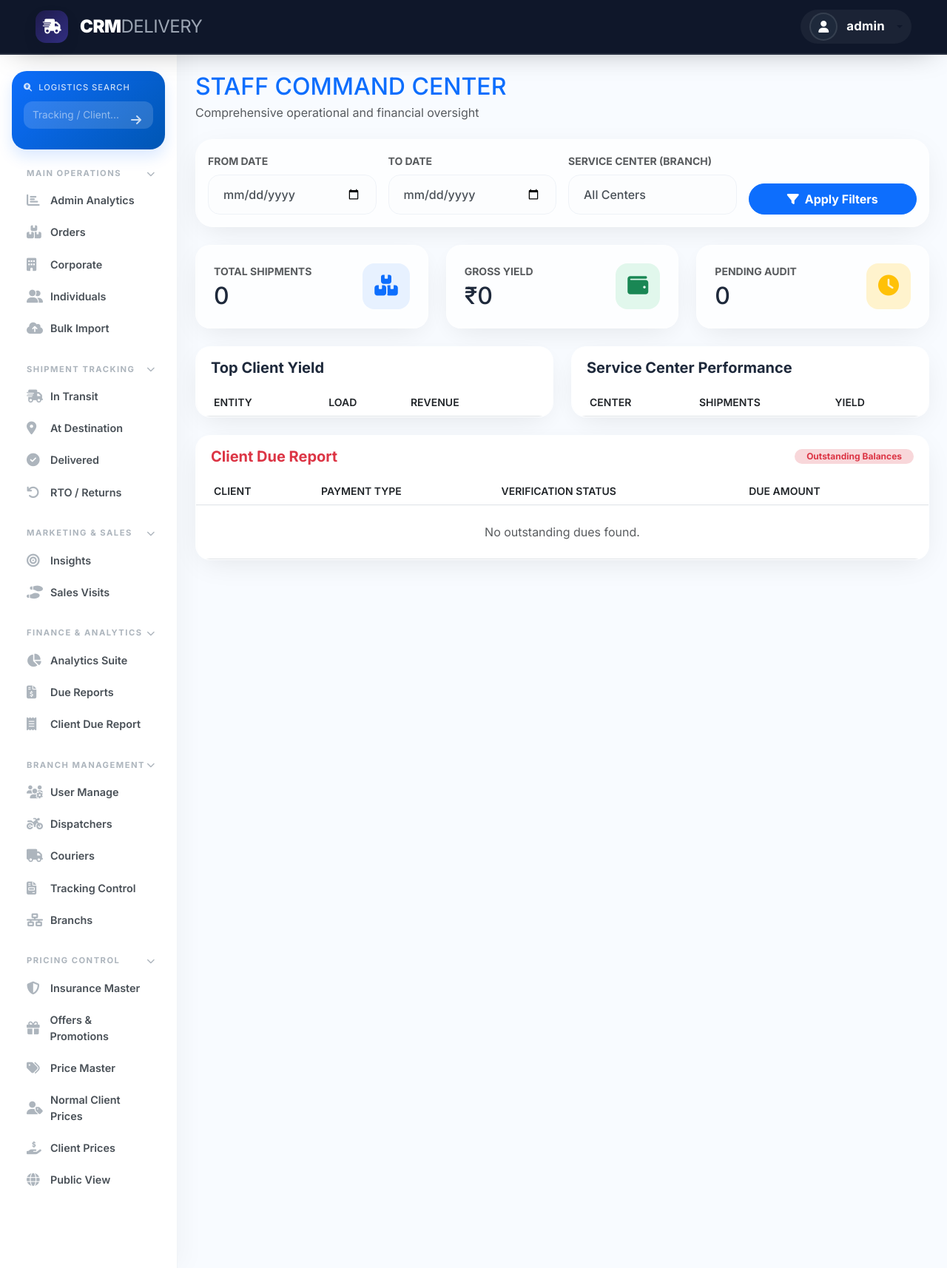
After one commit to fillyourformsweb/crmdeliv, a Flask app: page /staff-dashboard in a window 1280 px wide. The commit adds this page. Shown: the whole page at 74% size. Run offline with Flask 3, Linux system fonts and the light colour scheme; a user stored in the database is signed in; lists and menus that the app fills with data are empty; some libraries are stand-ins or nearby versions.

Commit message:
mlmlkjnjbhghnngv

```diff
--- a/app.py
+++ b/app.py
@@ -426,8 +426,8 @@ def login():
                 flash('Your account is deactivated. Contact admin.', 'error')
                 return render_template('login.html')
 
-            if user.role not in ['admin', 'manager', 'customer']:
-                flash('Login access is restricted to Administrators and Managers.', 'error')
+            if user.role not in ['admin', 'manager', 'staff', 'delivery', 'customer']:
+                flash('Access restricted for this role.', 'error')
                 return render_template('login.html')
 
             login_user(user, remember=True)
@@ -459,6 +459,8 @@ def dashboard():
         return redirect(url_for('customer_dashboard'))
     if current_user.role == 'admin':
         return redirect(url_for('admin_dashboard'))
+    if current_user.role == 'staff' or current_user.role == 'manager':
+        return redirect(url_for('staff_dashboard'))
     # Get statistics
     total_orders = Order.query.count()
     pending_orders = Order.query.filter_by(status='pending').count()
@@ -481,6 +483,67 @@ def dashboard():
                          delivery_personnel=delivery_personnel)
 
 
+@app.route('/staff-dashboard')
+@login_required
+@staff_required
+def staff_dashboard():
+    from sqlalchemy import func, desc
+    from datetime import datetime, timedelta
+
+    # Filters
+    date_from = request.args.get('date_from')
+    date_to = request.args.get('date_to')
+    branch_id = request.args.get('branch_id', type=int)
+
+    query = Order.query
+
+    if date_from:
+        query = query.filter(Order.created_at >= datetime.strptime(date_from, '%Y-%m-%d'))
+    if date_to:
+        query = query.filter(Order.created_at <= datetime.strptime(date_to, '%Y-%m-%d') + timedelta(days=1))
+    if branch_id:
+        query = query.filter_by(branch_id=branch_id)
+
+    # Basic Stats
+    total_orders = query.count()
+    total_revenue = query.with_entities(func.sum(Order.total_amount)).scalar() or 0
+    pending_orders = query.filter_by(status='pending').count()
+
+    # Top Clients (by order count)
+    top_clients = db.session.query(
+        Client.name,
+        func.count(Order.id).label('order_count'),
+        func.sum(Order.total_amount).label('total_spent')
+    ).join(Order).group_by(Client.id).order_by(desc('order_count')).limit(5).all()
+
+    # Client Due Report (Unpaid orders)
+    client_dues = db.session.query(
+        Client.name,
+        func.sum(Order.total_amount - Order.received_amount).label('due_amount')
+    ).join(Order).filter(Order.payment_status != 'paid').group_by(Client.id).having(func.sum(Order.total_amount - Order.received_amount) > 0).all()
+
+    # Branch-wise (Center-wise) Analysis
+    branch_stats = db.session.query(
+        Branch.name,
+        func.count(Order.id).label('order_count'),
+        func.sum(Order.total_amount).label('revenue')
+    ).join(Order).group_by(Branch.id).all()
+
+    branches = Branch.query.all()
+
+    return render_template('staff_dashboard.html',
+                         total_orders=total_orders,
+                         total_revenue=total_revenue,
+                         pending_orders=pending_orders,
+                         top_clients=top_clients,
+                         client_dues=client_dues,
+                         branch_stats=branch_stats,
+                         branches=branches,
+                         date_from=date_from,
+                         date_to=date_to,
+                         selected_branch=branch_id)
+
+
 @app.route('/admin-dashboard')
 @login_required
 @admin_required
@@ -498,6 +561,9 @@ def admin_dashboard():
 
     # Filter by date for dynamic stats
     recent_shipments = Order.query.filter(Order.created_at >= start_date).count()
+
+
+
     recent_revenue = db.session.query(func.sum(Order.total_amount)).filter(Order.created_at >= start_date).scalar() or 0
 
     # Top Customers
@@ -598,6 +664,62 @@ def admin_dashboard():
                          daily_revenue=daily_revenue,
                          status_dist=status_dist,
                          days_filter=days_filter)
+
+
+@app.route('/api/search/suggestions')
+@login_required
+def search_suggestions():
+    query = request.args.get('q', '').strip()
+    if not query or len(query) < 1:
+        return jsonify([])
+
+    # Search Orders (by Tracking Number)
+    orders = Order.query.filter(
+        Order.receipt_number.ilike(f'%{query}%')
+    ).limit(3).all()
+
+    # Search Individual Customers (from orders, distinct by phone/name)
+    individuals = db.session.query(
+        Order.customer_name,
+        Order.customer_phone
+    ).filter(
+        (Order.order_type == 'walkin') &
+        ((Order.customer_name.ilike(f'%{query}%')) | (Order.customer_phone.ilike(f'%{query}%')))
+    ).distinct().limit(3).all()
+
+    # Search Corporate Clients
+    clients = Client.query.filter(
+        (Client.name.ilike(f'%{query}%')) |
+        (Client.company_name.ilike(f'%{query}%'))
+    ).limit(3).all()
+
+    suggestions = []
+
+    for o in orders:
+        suggestions.append({
+            'type': 'Shipment',
+            'label': f'📦 {o.receipt_number} - {o.customer_name}',
+            'value': o.receipt_number,
+            'url': url_for('order_details', id=o.id) if current_user.role != 'customer' else url_for('tracking', receipt=o.receipt_number)
+        })
+
+    for name, phone in individuals:
+        suggestions.append({
+            'type': 'Individual',
+            'label': f'👤 {name} ({phone})',
+            'value': name,
+            'url': url_for('customers') + f'?search={name}'
+        })
+
+    for c in clients:
+        suggestions.append({
+            'type': 'Corporate',
+            'label': f'🏢 {c.name}',
+            'value': c.name,
+            'url': url_for('clients', search=c.name)
+        })
+
+    return jsonify(suggestions)
 
 
 @app.route('/customer/dashboard')
--- a/templates/base.html
+++ b/templates/base.html
@@ -90,8 +118,9 @@
                 <h6><i class="fas fa-search-location me-2"></i>Logistics Search</h6>
                 <form action="{{ url_for('tracking') }}" method="GET">
                     <div class="position-relative">
-                        <input type="text" name="receipt_number" class="sidebar-track-input"
-                            placeholder="Tracking Number..." required>
+                        <input type="text" id="sidebarSearch" name="receipt_number" class="sidebar-track-input autocomplete-search"
+                            placeholder="Tracking / Client..." required autocomplete="off">
+                        <div class="search-suggestions-container d-none"></div>
                         <button type="submit"
                             class="position-absolute end-0 top-0 h-100 border-0 bg-transparent text-white pe-3 opacity-75">
                             <i class="fas fa-arrow-right"></i>
@@ -111,7 +140,7 @@
 
                 <div class="sidebar-section-content" id="mainOpsContent">
                     {% if current_user.role != 'admin' %}
-                    <a href="{{ url_for('dashboard') }}" class="sidebar-link {{ 'active' if request.endpoint == 'dashboard' }}">
+                    <a href="{{ url_for('dashboard') }}" class="sidebar-link {{ 'active' if request.endpoint in ['dashboard', 'staff_dashboard'] }}">
                         <i class="fas fa-chart-line"></i>
                         <span>Dashboard</span>
                     </a>
@@ -195,7 +224,7 @@
                 </div>
             </div>
 
-            {% if current_user.role in ['admin', 'manager'] %}
+            {% if current_user.role in ['admin', 'manager', 'staff'] %}
 
             <!-- Finance & Analytics - Collapsible -->
             <div class="sidebar-section-group">
@@ -468,6 +497,50 @@
             }
         });
 
+        // 5. Global Search Suggestions Logic (Improved)
+        function initAutocomplete() {
+            document.querySelectorAll('.autocomplete-search').forEach(input => {
+                const container = input.parentElement.querySelector('.search-suggestions-container');
+                let timeout;
+
+                input.addEventListener('input', () => {
+                    clearTimeout(timeout);
+                    const query = input.value.trim();
+
+                    if (query.length < 1) {
+                        container?.classList.add('d-none');
+                        return;
+                    }
+
+                    timeout = setTimeout(() => {
+                        fetch(`/api/search/suggestions?q=${encodeURIComponent(query)}`)
+                            .then(res => res.json())
+                            .then(data => {
+                                if (data && data.length > 0) {
+                                    container.innerHTML = data.map(item => `
+                                        <a href="${item.url}" class="suggestion-item">
+                                            <div class="suggestion-type">${item.type}</div>
+                                            <div>${item.label}</div>
+                                        </a>
+                                    `).join('');
+                                    container.classList.remove('d-none');
+                                } else {
+                                    container.classList.add('d-none');
+                                }
+                            });
+                    }, 200); // Faster 200ms debounce
+                });
+
+                // Close on click outside
+                document.addEventListener('click', (e) => {
+                    if (!input.contains(e.target) && !container?.contains(e.target)) {
+                        container?.classList.add('d-none');
+                    }
+                });
+            });
+        }
+
+        initAutocomplete();
 
     </script>
     <script src="{{ url_for('static', filename='js/main.js') }}"></script>
--- a/templates/clients.html
+++ b/templates/clients.html
@@ -11,7 +11,11 @@
             </h2>
             <p class="text-muted mb-0">Manage corporate partners and billing agreements</p>
         </div>
-        <div class="d-flex gap-2">
+        <div class="d-flex gap-3 align-items-center">
+            <div class="position-relative" style="width: 250px;">
+                <input type="text" class="form-control autocomplete-search" placeholder="Search Clients..." autocomplete="off">
+                <div class="search-suggestions-container d-none"></div>
+            </div>
             <a href="{{ url_for('add_client') }}" class="luxury-btn btn btn-primary">
                 <i class="fas fa-plus-circle me-1"></i> Add New Client
             </a>
--- a/templates/customers.html
+++ b/templates/customers.html
@@ -53,9 +53,9 @@
                         <button class="btn btn-outline-primary btn-sm" type="button" data-bs-toggle="collapse" data-bs-target="#filterCollapse">
                             <i class="fas fa-filter me-1"></i> Advanced Filters
                         </button>
-                        <div class="input-group input-group-sm" style="width: 250px;">
-                            <input type="text" id="customerSearch" class="form-control" placeholder="Search name/phone/email...">
-                            <span class="input-group-text bg-primary text-white border-primary"><i class="fas fa-search"></i></span>
+                        <div class="position-relative" style="width: 250px;">
+                            <input type="text" id="customerSearch" class="form-control autocomplete-search" placeholder="Quick Search..." autocomplete="off">
+                            <div class="search-suggestions-container d-none"></div>
                         </div>
                     </div>
                 </div>
--- /dev/null
+++ b/templates/staff_dashboard.html
@@ -0,0 +1,221 @@
+{% extends "base.html" %}
+
+{% block title %}Staff Dashboard - Logistics Intelligence{% endblock %}
+
+{% block extra_css %}
+<style>
+    .report-card {
+        transition: all 0.3s ease;
+        border-radius: 1.25rem;
+    }
+    .report-card:hover {
+        transform: translateY(-5px);
+        box-shadow: 0 15px 35px rgba(0,0,0,0.1) !important;
+    }
+    .luxury-input {
+        border-radius: 0.75rem;
+        border: 1.5px solid #eef2f7;
+        padding: 0.6rem 1rem;
+    }
+    .luxury-input:focus {
+        border-color: #0d6efd;
+        box-shadow: 0 0 0 0.25rem rgba(13,110,253,0.05);
+    }
+</style>
+{% endblock %}
+
+{% block content %}
+<div class="col-12 page-reveal">
+    <div class="mb-4">
+        <h2 class="fw-black text-primary mb-1">STAFF COMMAND CENTER</h2>
+        <p class="text-muted">Comprehensive operational and financial oversight</p>
+    </div>
+
+    <!-- Filter Suite -->
+    <div class="luxury-card mb-4">
+        <div class="card-body p-3">
+            <form method="GET" action="{{ url_for('staff_dashboard') }}" class="row g-3">
+                <div class="col-md-3">
+                    <label class="form-label small fw-bold text-uppercase text-muted">From Date</label>
+                    <input type="date" name="date_from" class="form-control luxury-input" value="{{ date_from }}">
+                </div>
+                <div class="col-md-3">
+                    <label class="form-label small fw-bold text-uppercase text-muted">To Date</label>
+                    <input type="date" name="date_to" class="form-control luxury-input" value="{{ date_to }}">
+                </div>
+                <div class="col-md-3">
+                    <label class="form-label small fw-bold text-uppercase text-muted">Service Center (Branch)</label>
+                    <select name="branch_id" class="form-select luxury-input">
+                        <option value="">All Centers</option>
+                        {% for branch in branches %}
+                        <option value="{{ branch.id }}" {% if selected_branch == branch.id %}selected{% endif %}>{{ branch.name }}</option>
+                        {% endfor %}
+                    </select>
+                </div>
+                <div class="col-md-3 d-flex align-items-end">
+                    <button type="submit" class="btn btn-primary w-100 rounded-pill py-2 fw-bold">
+                        <i class="fas fa-filter me-2"></i>Apply Filters
+                    </button>
+                </div>
+            </form>
+        </div>
+    </div>
+
+    <!-- Stats Summary -->
+    <div class="row g-4 mb-4">
+        <div class="col-md-4">
+            <div class="luxury-card report-card p-4">
+                <div class="d-flex justify-content-between align-items-center">
+                    <div>
+                        <p class="text-muted small fw-bold text-uppercase mb-1">Total Shipments</p>
+                        <h2 class="fw-black mb-0">{{ total_orders }}</h2>
+                    </div>
+                    <div class="bg-primary-subtle p-3 rounded-4">
+                        <i class="fas fa-boxes fs-3 text-primary"></i>
+                    </div>
+                </div>
+            </div>
+        </div>
+        <div class="col-md-4">
+            <div class="luxury-card report-card p-4">
+                <div class="d-flex justify-content-between align-items-center">
+                    <div>
+                        <p class="text-muted small fw-bold text-uppercase mb-1">Gross Yield</p>
+                        <h2 class="fw-black mb-0">₹{{ "{:,.0f}".format(total_revenue) }}</h2>
+                    </div>
+                    <div class="bg-success-subtle p-3 rounded-4">
+                        <i class="fas fa-wallet fs-3 text-success"></i>
+                    </div>
+                </div>
+            </div>
+        </div>
+        <div class="col-md-4">
+            <div class="luxury-card report-card p-4">
+                <div class="d-flex justify-content-between align-items-center">
+                    <div>
+                        <p class="text-muted small fw-bold text-uppercase mb-1">Pending Audit</p>
+                        <h2 class="fw-black mb-0">{{ pending_orders }}</h2>
+                    </div>
+                    <div class="bg-warning-subtle p-3 rounded-4">
+                        <i class="fas fa-clock fs-3 text-warning"></i>
+                    </div>
+                </div>
+            </div>
+        </div>
+    </div>
+
+    <div class="row g-4">
+        <!-- Top Clients -->
+        <div class="col-lg-6">
+            <div class="luxury-card report-card h-100">
+                <div class="card-header bg-white border-0 py-3">
+                    <h5 class="mb-0 fw-bold">Top Client Yield</h5>
+                </div>
+                <div class="table-responsive">
+                    <table class="table table-hover align-middle mb-0">
+                        <thead class="bg-light">
+                            <tr class="small fw-bold text-muted text-uppercase">
+                                <th class="ps-4">Entity</th>
+                                <th>Load</th>
+                                <th class="pe-4">Revenue</th>
+                            </tr>
+                        </thead>
+                        <tbody>
+                            {% for client in top_clients %}
+                            <tr>
+                                <td class="ps-4 fw-bold">{{ client.name }}</td>
+                                <td>{{ client.order_count }} units</td>
+                                <td class="pe-4 fw-black">₹{{ "{:,.0f}".format(client.total_spent) }}</td>
+                            </tr>
+                            {% endfor %}
+                        </tbody>
+                    </table>
+                </div>
+            </div>
+        </div>
+
+        <!-- Center Performance -->
+        <div class="col-lg-6">
+            <div class="luxury-card report-card h-100">
+                <div class="card-header bg-white border-0 py-3">
+                    <h5 class="mb-0 fw-bold">Service Center Performance</h5>
+                </div>
+                <div class="table-responsive">
+                    <table class="table table-hover align-middle mb-0">
+                        <thead class="bg-light">
+                            <tr class="small fw-bold text-muted text-uppercase">
+                                <th class="ps-4">Center</th>
+                                <th>Shipments</th>
+                                <th class="pe-4">Yield</th>
+                            </tr>
+                        </thead>
+                        <tbody>
+                            {% for stat in branch_stats %}
+                            <tr>
+                                <td class="ps-4 fw-bold">{{ stat.name }}</td>
+                                <td>{{ stat.order_count }}</td>
+                                <td class="pe-4 fw-black text-primary">₹{{ "{:,.0f}".format(stat.revenue) }}</td>
+                            </tr>
+                            {% endfor %}
+                        </tbody>
+                    </table>
+                </div>
+            </div>
+        </div>
+
+        <!-- Client Due Report -->
+        <div class="col-12">
+            <div class="luxury-card report-card">
+                <div class="card-header bg-white border-0 py-3 d-flex justify-content-between align-items-center">
+                    <h5 class="mb-0 fw-bold text-danger">Client Due Report</h5>
+                    <span class="badge bg-danger-subtle text-danger px-3 rounded-pill fw-bold">Outstanding Balances</span>
+                </div>
+                <div class="table-responsive">
+                    <table class="table table-hover align-middle mb-0">
+                        <thead class="bg-light">
+                            <tr class="small fw-bold text-muted text-uppercase">
+                                <th class="ps-4">Client</th>
+                                <th>Payment Type</th>
+                                <th>Verification Status</th>
+                                <th class="pe-4">Due Amount</th>
+                            </tr>
+                        </thead>
+                        <tbody>
+                            {% for due in client_dues %}
+                            <tr>
+                                <td class="ps-4">
+                                    <div class="d-flex align-items-center">
+                                        <div class="bg-danger-subtle p-2 rounded-circle me-3">
+                                            <i class="fas fa-exclamation-triangle text-danger small"></i>
+                                        </div>
+                                        <span class="fw-bold">{{ due.name }}</span>
+                                    </div>
+                                </td>
+                                <td>Postpaid / Credit</td>
+                                <td><span class="badge bg-warning-subtle text-warning px-2">Awaiting Payment</span></td>
+                                <td class="pe-4 fw-black text-danger">₹{{ "{:,.0f}".format(due.due_amount) }}</td>
+                            </tr>
+                            {% endfor %}
+                            {% if not client_dues %}
+                            <tr>
+                                <td colspan="4" class="text-center py-4 text-muted">No outstanding dues found.</td>
+                            </tr>
+                            {% endif %}
+                        </tbody>
+                    </table>
+                </div>
+            </div>
+        </div>
+    </div>
+</div>
+{% endblock %}
+
+{% block extra_js %}
+<script>
+    document.querySelectorAll('.luxury-input').forEach(input => {
+        input.addEventListener('change', () => {
+            input.closest('form').submit();
+        });
+    });
+</script>
+{% endblock %}
```
Also changed, not shown: other parts of templates/base.html (+28 -0 lines), templates/detailed_reports.html (+20 -15 lines), templates/orders.html (+29 -7 lines).
